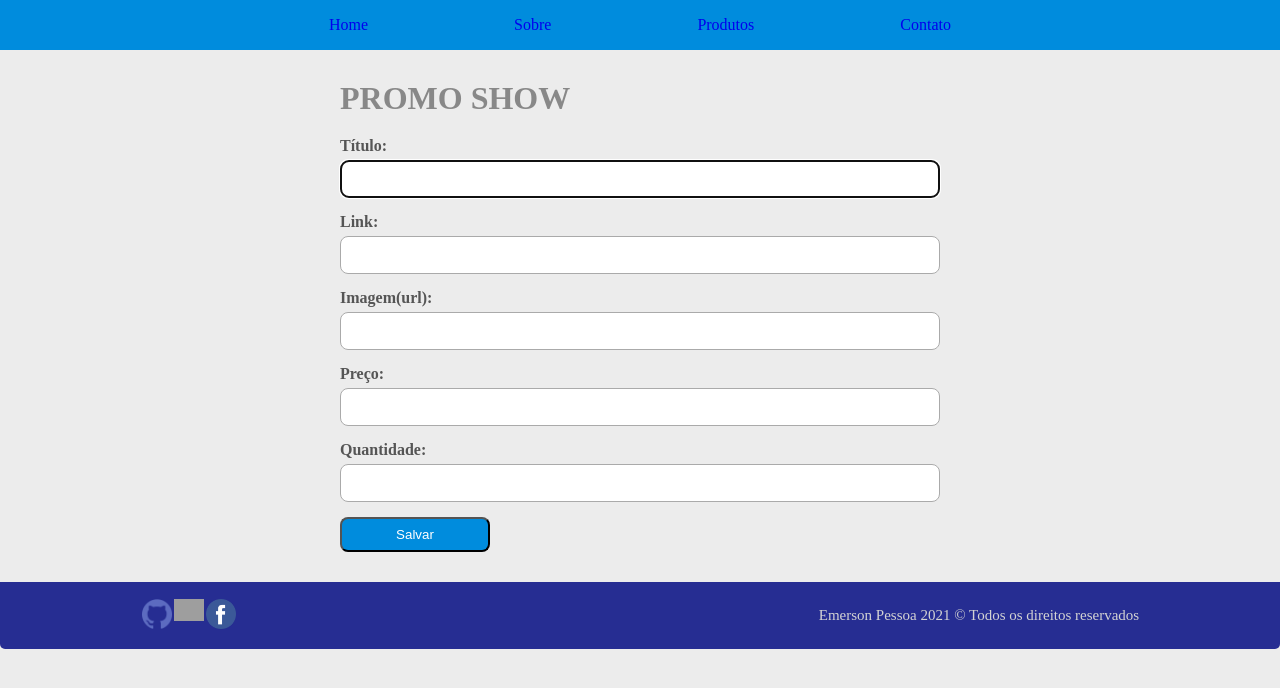
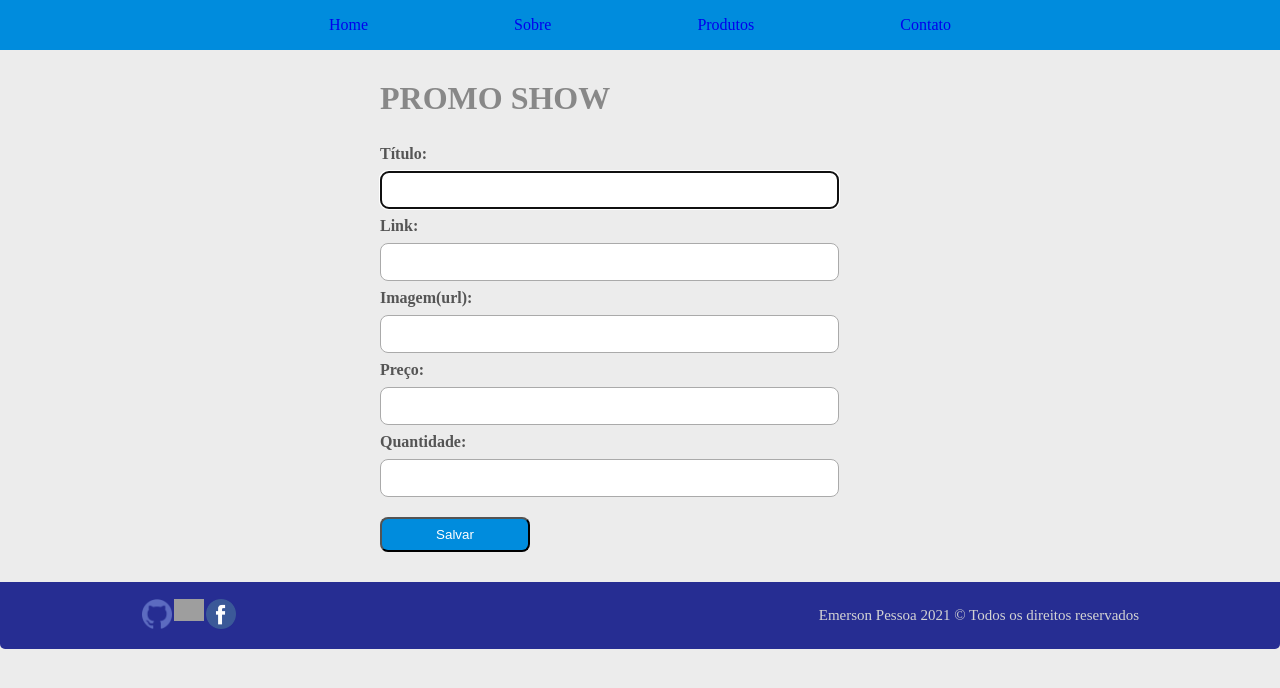
Before and after one commit to emersonpessoa01/app-produtos, a React (Create React App) app in the folder client/: page /create in a window 1280 px wide. Shown: the top 688 px of the page. Built offline with nearby package versions, Linux system fonts and the light colour scheme; grey boxes are pictures that could not be loaded.

Commit message:
styling promotion-form__group,promotion-form__title and promotion-search__label

```diff
--- a/client/src/components/Promotion/Form/Form.css
+++ b/client/src/components/Promotion/Form/Form.css
@@ -5,6 +5,8 @@
   margin-bottom: 20px;
   text-transform: uppercase;
   color: #888;
+  margin-right: 20px;
+  margin: 0 40px;
 }
 .promotion-form__title2 {
   color: #888;
@@ -13,12 +15,15 @@
 .promotion-form__group {
   display: flex;
   flex-direction: column;
+  margin: 20px;
 }
 .promotion-form__group label {
   margin-bottom: 5px;
+  margin-top: 5px;
   font-style: 14px;
   color: #555555;
   font-weight: 600;
+  margin:8px 20px;
 }
 .promotion-form__group input {
   border: 1px solid #aaaaaa;
@@ -27,7 +32,12 @@
   height: 36px;
   padding: 0 10px;
   margin-bottom: 15px;
+  width: 78%;
+  margin: 0 20px;
+
+
 }
+
 
 .button {
   background-color: rgb(0, 140, 221);
@@ -35,6 +45,7 @@
   width: 25%;
   height: 35px;
   border-radius: 8px;
+  margin: 0 40px;
 }
 .button:hover {
   background-color: rgb(46, 175, 20);
--- a/client/src/components/Promotion/Form/Form.js
+++ b/client/src/components/Promotion/Form/Form.js
@@ -1,7 +1,7 @@
 import React, { useEffect, useState } from "react";
 import "../../Promotion/Form/Form.css";
-import axios from "axios";
 import { useHistory } from "react-router-dom";
+import api from "../../../Api/Api"
 
 const initialValue = [
   {
@@ -17,12 +17,12 @@ function PromotionForm({ id }) {
   const [values, setValues] = useState(id ? null : initialValue);
   const history = useHistory();
   // console.log(values);
-  console.log(id);
+  // console.log(id);
 
   useEffect(() => {
     if (id) {
-      axios
-        .get(`https://app-produtos-delivery.herokuapp.com/api/products.details/${id}`)
+      api
+        .get(`/api/products.details/${id}`)
         .then((response) => {
           console.log(response.data);
           setValues(response.data);
@@ -40,10 +40,10 @@ function PromotionForm({ id }) {
     evt.preventDefault();
     const method = id ? "put" : "post";
     const url = id
-      ? `https://app-produtos-delivery.herokuapp.com/api/products/${id}`
-      : "https://app-produtos-delivery.herokuapp.com/api/products";
+      ? `/api/products/${id}`
+      : "/api/products";
 
-    axios[method](url, values).then((response) => {
+    api[method](url, values).then((response) => {
       history.push("/home");
     });
   };
@@ -69,6 +69,7 @@ function PromotionForm({ id }) {
               <label htmlFor="title">Título:</label>
               <input
                 autoFocus
+                className="promotion-form__input"
                 id="title"
                 name="title"
                 type="text"
--- a/client/src/pages/Promotion/Edit/Edit.js
+++ b/client/src/pages/Promotion/Edit/Edit.js
@@ -10,7 +10,7 @@ const PagesPromotionEdit = () => {
   return (
     <div
       style={{
-        maxWidth: 800,
+        maxWidth: 600,
         margin: "30px auto",
       }}
     >
```
